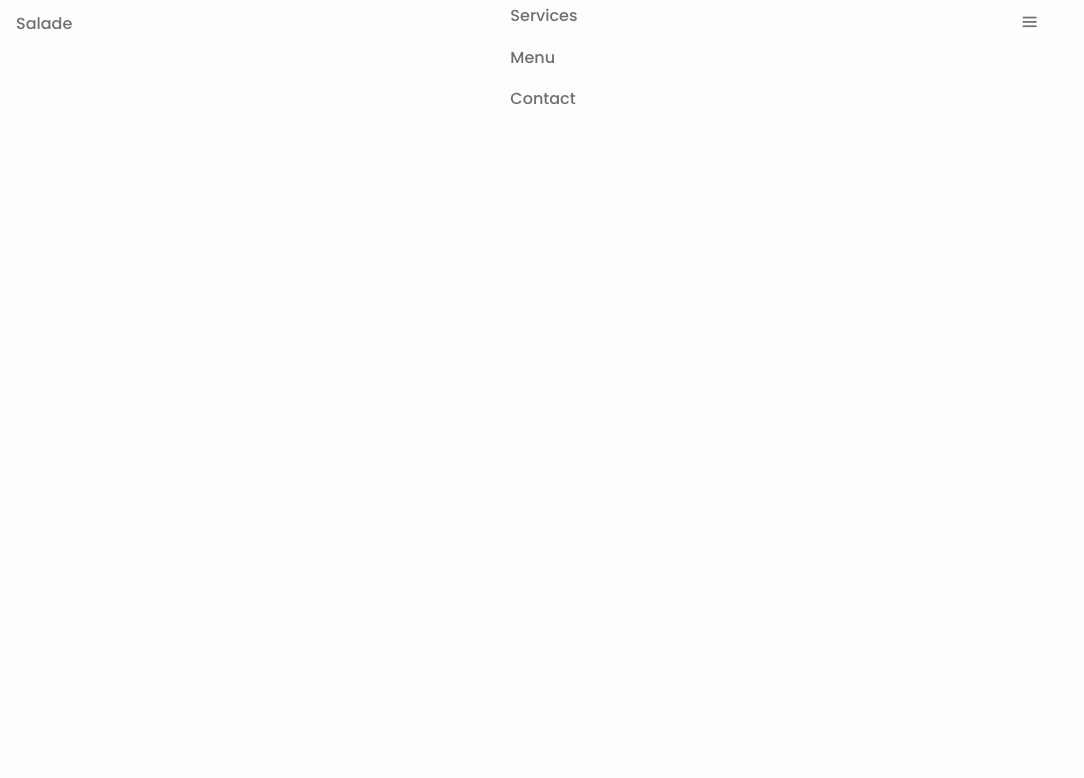
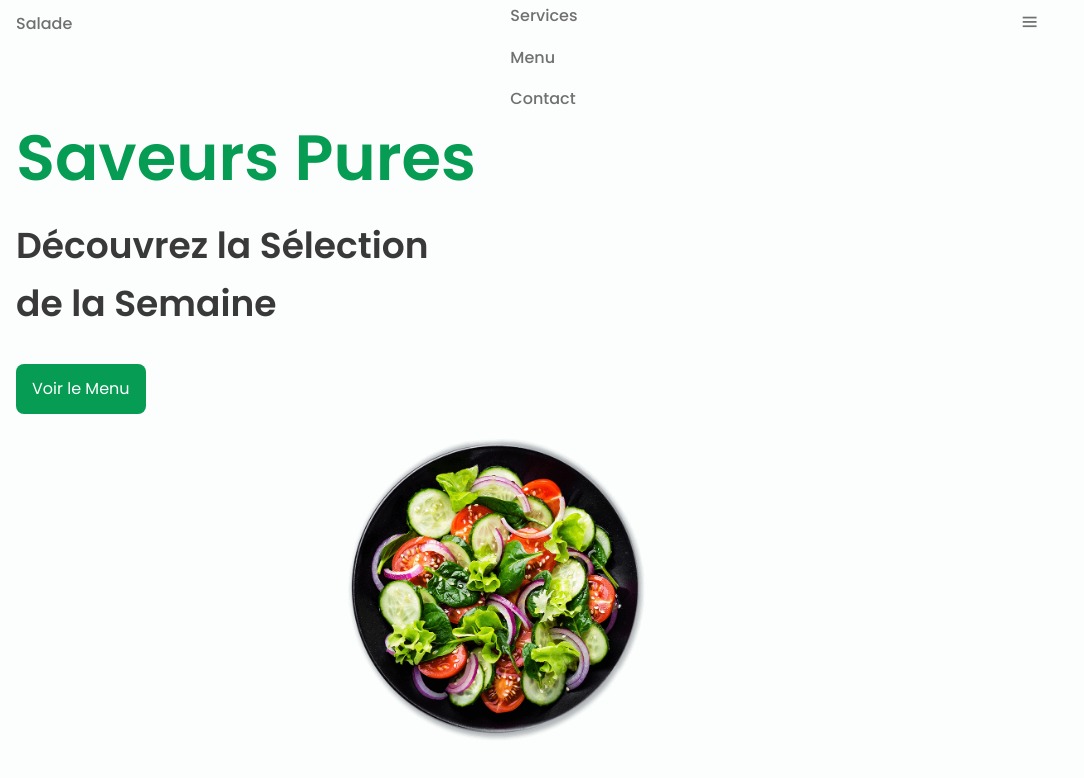
Before and after one commit to ValentinMadiot/salad-shop_ui, a plain HTML site: page index.html in a window 1280 px wide. Shown: the whole page, without its empty margins (0-1084 px from the left). Drawn offline with nearby package versions, Linux system fonts and the light colour scheme.

Commit message:
add home

```diff
--- a/assets/css/styles.css
+++ b/assets/css/styles.css
@@ -238,3 +238,40 @@ img {
   visibility: visible;
   bottom: 1.5rem;
 }
+
+/*========== HOME ==========*/
+.home__container {
+  height: calc(100vh - var(--header-height));
+  align-content: center;
+}
+
+.home__title {
+  font-size: var(--biggest-font-size);
+  color: var(--first-color);
+  margin-bottom: var(--mb-1);
+}
+
+.home__subtitle {
+  font-size: var(--h1-font-size);
+  color: var(--title-color);
+  margin-bottom: var(--mb-4);
+}
+
+.home__img {
+  width: 300px;
+  justify-self: center;
+}
+
+/*========== BUTTONS ==========*/
+.button {
+  display: inline-block;
+  background-color: var(--first-color);
+  color: #fff;
+  padding: 0.75rem 1rem;
+  border-radius: 0.5rem;
+  transition: 0.3s;
+}
+
+.button:hover {
+  background-color: var(--first-color-alt);
+}
--- a/index.html
+++ b/index.html
@@ -18,6 +18,7 @@
     <!--========== SCROLL TOP ==========-->
     <a href="#" class="scrolltop" id="scroll-top">
       <i class="bx bx-chevron-up scrolltop__icon"></i>
+    </a>
     <!--========== HEADER ==========-->
     <header class="l-header" id="header">
       <nav class="nav bd-container">
@@ -51,7 +52,20 @@
 
     <main class="l-main">
       <!--========== HOME ==========-->
-      <section class="home" id="home"></section>
+      <section class="home" id="home">
+        <div class="home__container bd-container bd-grid">
+          <div class="home__data">
+            <h1 class="home__title">Saveurs Pures</h1>
+            <h2 class="home__subtitle">
+              Découvrez la Sélection <br />
+              de la Semaine
+            </h2>
+            <a href="#" class="button">Voir le Menu</a>
+          </div>
+
+          <img src="assets/img/home.png" alt="image home" class="home__img" />
+        </div>
+      </section>
 
       <!--========== ABOUT ==========-->
       <section class="about section bd-container" id="about"></section>
```
